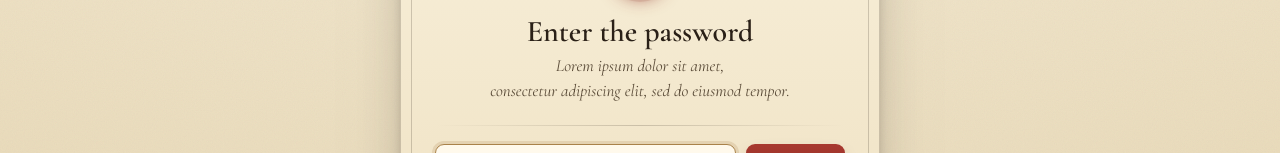
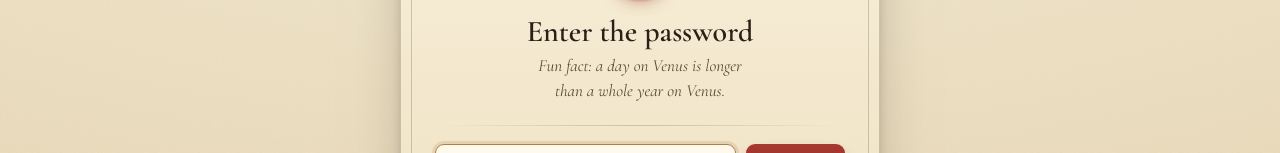
Before and after one commit to Jacksonant/farewell-letter, a plain HTML site: page index.html in a window 1280 px wide. Shown: the part 325-478 px from the top of the page. Drawn offline with nearby package versions, Linux system fonts and the light colour scheme.

Commit message:
Gate subtitle: interesting-fact red herring
Co-Authored-By: Claude Opus 4.8 <noreply@anthropic.com>

```diff
--- a/index.html
+++ b/index.html
@@ -117,7 +117,7 @@
       <div class="eyebrow">Encrypted · Sealed Correspondence</div>
       <div class="seal" id="seal">✦</div>
       <h1>Enter the password</h1>
-      <p class="sub">Lorem ipsum dolor sit amet,<br>consectetur adipiscing elit, sed do eiusmod tempor.</p>
+      <p class="sub">Fun fact: a day on Venus is longer<br>than a whole year on Venus.</p>
       <div class="rule"></div>
 
       <form id="form" autocomplete="off">
```
